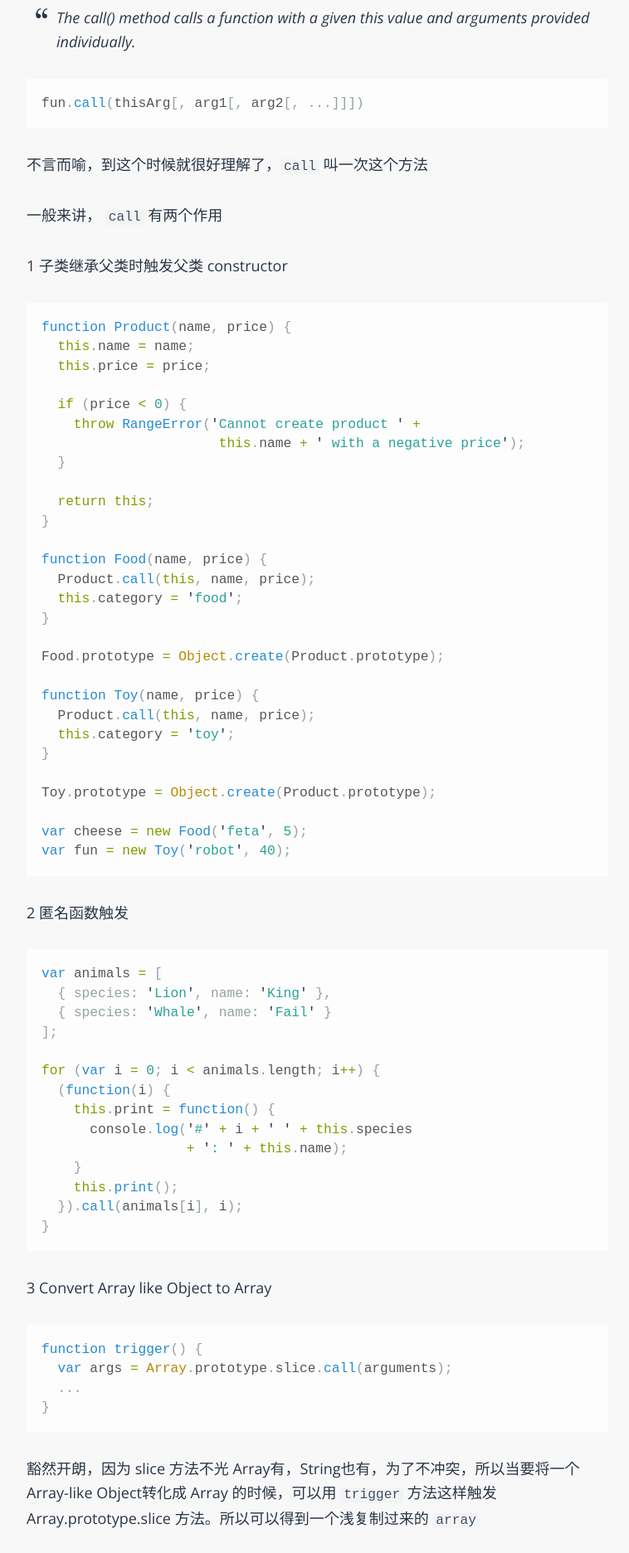
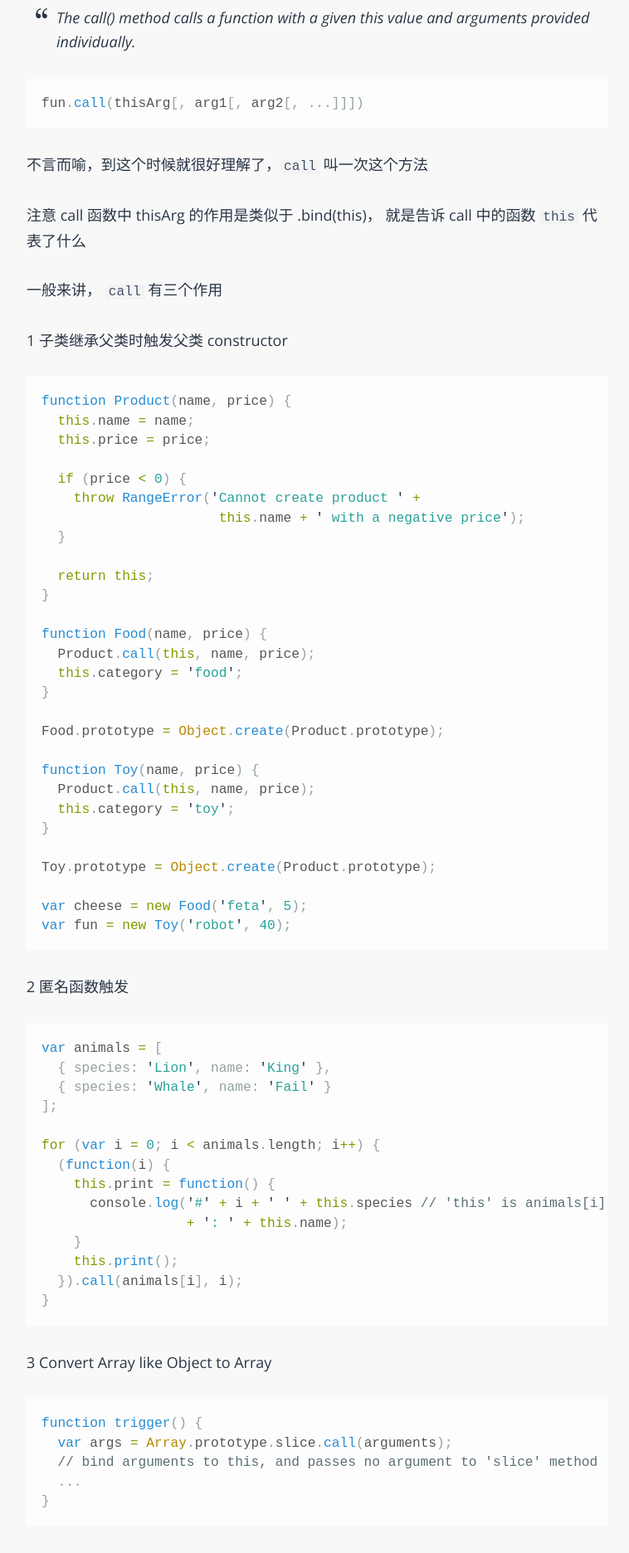
Before and after one commit to lycolin/hans-lizihan.github.io, a Jekyll site: the page built from _posts/2015-04-01-javascript-call.md, in a window 1280 px wide. Shown: the part 1107-2979 px from the top of the page at 83% size, without its empty margins (258-1016 px from the left). Built offline with Jekyll 4.4.1, drawn with Linux system fonts in a browser that asks for light colours; some web fonts are replaced; Markdown is read by kramdown in place of the engine named in the settings; comment, search, counter and statistics services are not loaded.

Commit message:
tweaks on the .call article

````diff
--- a/_posts/2015-04-01-javascript-call.md
+++ b/_posts/2015-04-01-javascript-call.md
@@ -48,7 +48,9 @@ fun.call(thisArg[, arg1[, arg2[, ...]]])
 
 不言而喻，到这个时候就很好理解了，`call` 叫一次这个方法
 
-一般来讲， `call` 有两个作用
+注意 call 函数中 thisArg 的作用是类似于 .bind(this)， 就是告诉 call 中的函数 `this` 代表了什么
+
+一般来讲， `call` 有三个作用
 
 1 子类继承父类时触发父类 constructor
 
@@ -94,7 +96,7 @@ var animals = [
 for (var i = 0; i < animals.length; i++) {
   (function(i) {
     this.print = function() {
-      console.log('#' + i + ' ' + this.species
+      console.log('#' + i + ' ' + this.species // 'this' is animals[i] out side
                   + ': ' + this.name);
     }
     this.print();
@@ -107,6 +109,7 @@ for (var i = 0; i < animals.length; i++) {
 ``` javascript
 function trigger() {
   var args = Array.prototype.slice.call(arguments);
+  // bind arguments to this, and passes no argument to 'slice' method
   ...
 }
 ```
````
